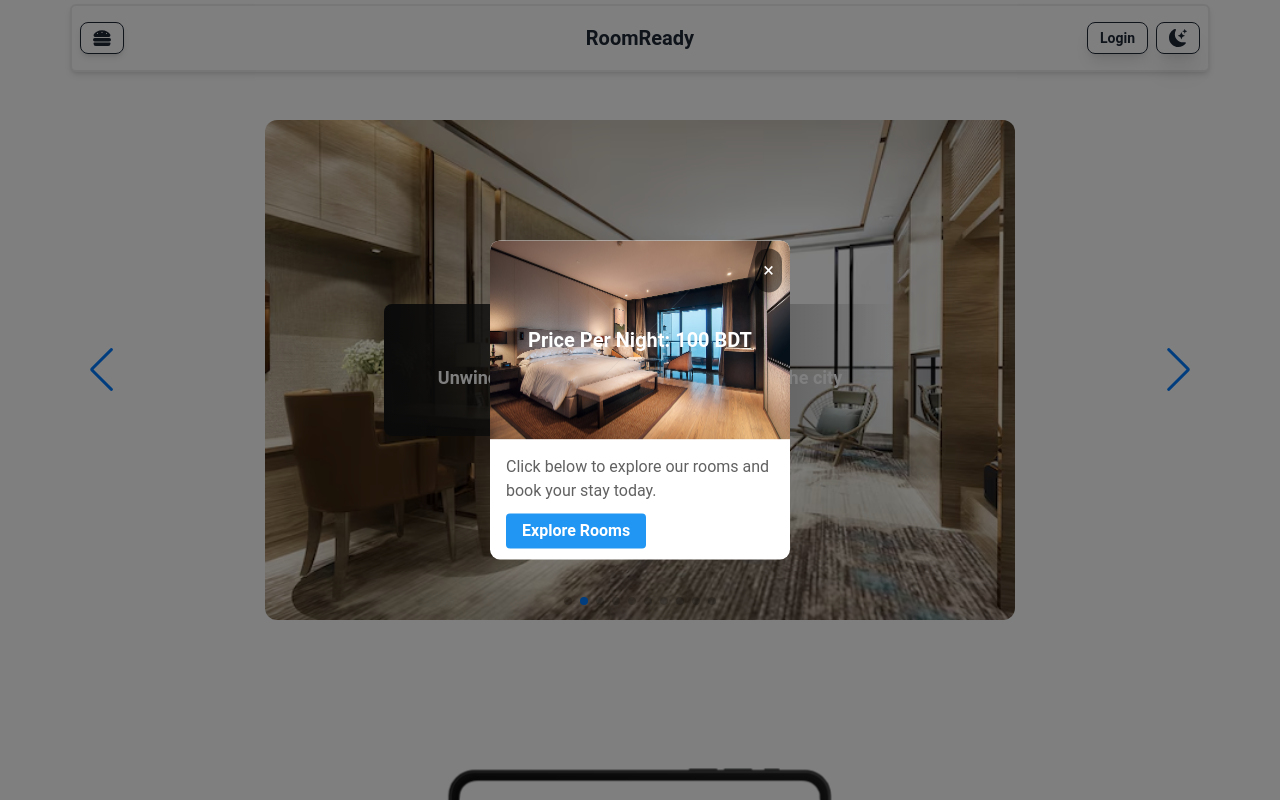
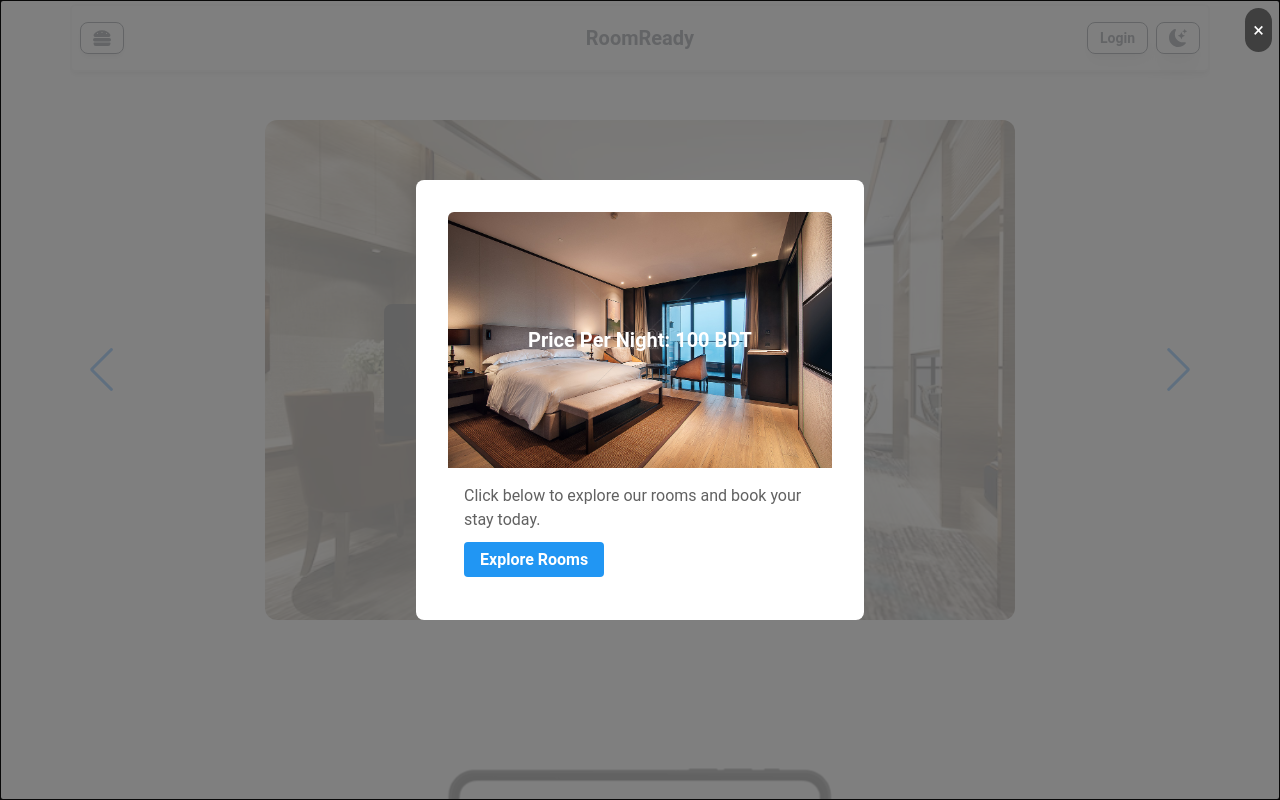
Before and after one commit to shahadathhs/room-ready-client, a React (Vite) app: page / in a window 1280 px wide. Shown: the top 800 px of the page. Built offline with nearby package versions, Linux system fonts and the light colour scheme; no server answers.

Commit message:
home modal updated

```diff
--- a/src/home/Home.jsx
+++ b/src/home/Home.jsx
@@ -30,7 +30,7 @@ const Home = () => {
           <ReviewSlide></ReviewSlide>
         </div>
         {/* Modal for special offers */}
-      <Modal
+      {/* <Modal
         isOpen={isModalOpen}
         onRequestClose={handleCloseModal}
         contentLabel="Special Offers"
@@ -49,7 +49,9 @@ const Home = () => {
             border: "none",
             borderRadius: "10px",
             padding: "0",
-            maxWidth: "300px",
+            maxWidth: "250px",
+            position: "fixed",
+            zIndex: 9999,
           },
         }}
       >
@@ -60,7 +62,6 @@ const Home = () => {
           >
             &times;
           </button>
-          {/* <img src={featuredImage} alt="Special Offer" className="w-full rounded-t-md" /> */}
           <div className="hero">
             <img src={featuredImage} alt="Special Offer" className="w-full rounded-t-md" />
             <div className="hero-content text-center">
@@ -78,6 +79,39 @@ const Home = () => {
             </Link>
           </div>
         </div>
+      </Modal> */}
+      <Modal
+        isOpen={isModalOpen}
+        onRequestClose={handleCloseModal}
+        contentLabel="Special Offers"
+        ariaHideApp={false} // Disable app element for accessibility
+        className="fixed top-0 left-0 w-full h-full flex justify-center items-center z-9999"
+      >
+        <div className="absolute top-0 left-0 w-full h-full bg-black opacity-50"></div>
+        <div className="bg-white rounded-lg p-8 max-w-md z-50">
+          <button
+            onClick={handleCloseModal}
+            className="absolute top-2 right-2 text-white text-xl bg-black bg-opacity-50 rounded-full p-2"
+          >
+            &times;
+          </button>
+          <div className="hero">
+            <img src={featuredImage} alt="Special Offer" className="w-full rounded-t-md" />
+            <div className="hero-content text-center">
+              <div className="max-w-md">
+                <h1 className="text-xl font-bold text-white">Price Per Night: 100 BDT</h1>
+              </div>
+            </div>
+          </div>
+          <div className="p-4">
+            <p className="text-gray-700 mb-4">
+              Click below to explore our rooms and book your stay today.
+            </p>
+            <Link to="/rooms" className="bg-blue-500 text-white font-semibold px-4 py-2 rounded hover:bg-blue-600">
+              Explore Rooms
+            </Link>
+          </div>
+        </div>
       </Modal>
       </div>
     </HelmetProvider>
--- a/src/layouts/MainLayout.jsx
+++ b/src/layouts/MainLayout.jsx
@@ -4,7 +4,7 @@ import Footer from "../shared/Footer.jsx";
 
 const MainLayout = () => {
   return (
-    <div className="container mx-auto space-y-4">
+    <div className="container mx-auto space-y-4 overflow-hidden">
       <NavBar></NavBar>
       <Outlet></Outlet>
       <Footer></Footer>
```
